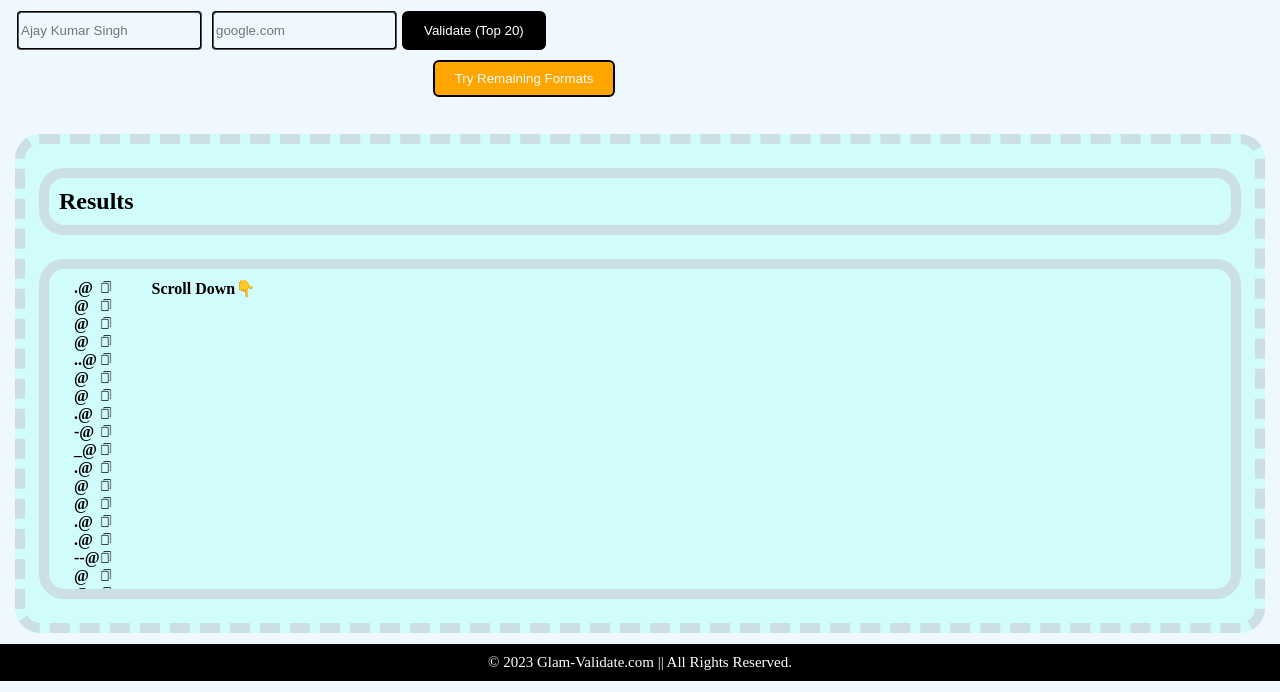
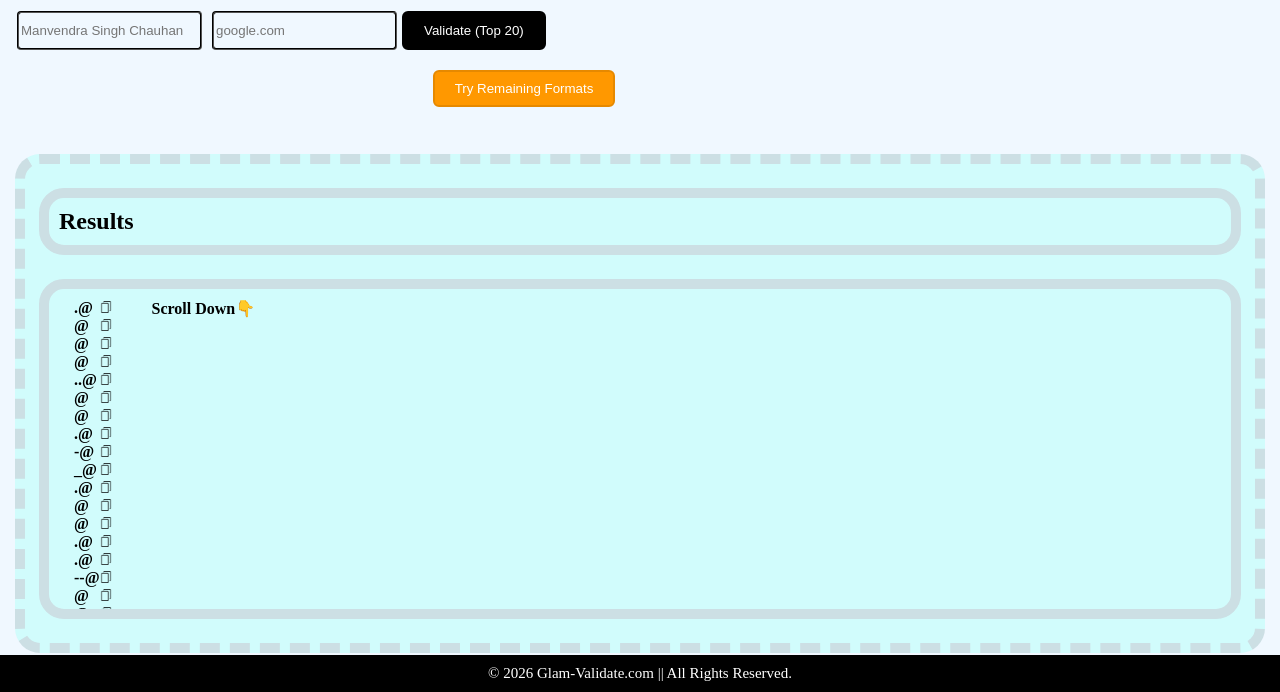
Before and after one commit to Manav2105/NewGLMEmailValidator, a plain HTML site: page index.html in a window 1280 px wide. Both pictures are taken after a click on the input "Validate (Top 20)". Shown: the part 117-809 px from the top of the page. Drawn offline with Linux system fonts and the light colour scheme; no server answers.

Commit message:
Final Update index.html

```diff
--- a/index.html
+++ b/index.html
@@ -1,13 +1,11 @@
 <!DOCTYPE html>
 <html lang="en">
-
 <head>
     <meta charset="UTF-8">
     <meta name="viewport" content="width=device-width, initial-scale=1.0">
     <link rel="stylesheet" href="style.css">
     <title>GLM-Validator</title>
 </head>
-
 <body>
     <header>
         <nav>
@@ -25,11 +23,11 @@
                 <h1>Enter your email to validate</h1>
             </div>
             <div class="input">
-                <input placeholder="Ajay Kumar Singh" type="text" id="fullName" required>
+                <input placeholder="Manvendra Singh Chauhan" type="text" id="fullName" required>
                 <input placeholder="google.com" type="text" id="companyName" required>
                 <input id="submitBtn" class="btn" type="submit" value="Validate (Top 20)">
             </div>
-            <button id="continueBtn" class="btn" style="display:none; margin: 10px auto; background: orange;">Try Remaining Formats</button>
+            <button id="continueBtn" class="btn" style="display:none; margin: 20px auto; background-color: #ff9800; color: white; border: 2px solid #e68900;">Try Remaining Formats</button>
         </div>
         <div id="result">
             <h2>Results</h2>
@@ -41,7 +39,7 @@
         </div>
     </main>
     <footer>
-        &copy; 2023 Glam-Validate.com || All Rights Reserved.
+        &copy; 2026 Glam-Validate.com || All Rights Reserved.
     </footer>
     <script src="script.js"></script>
 </body>
```
